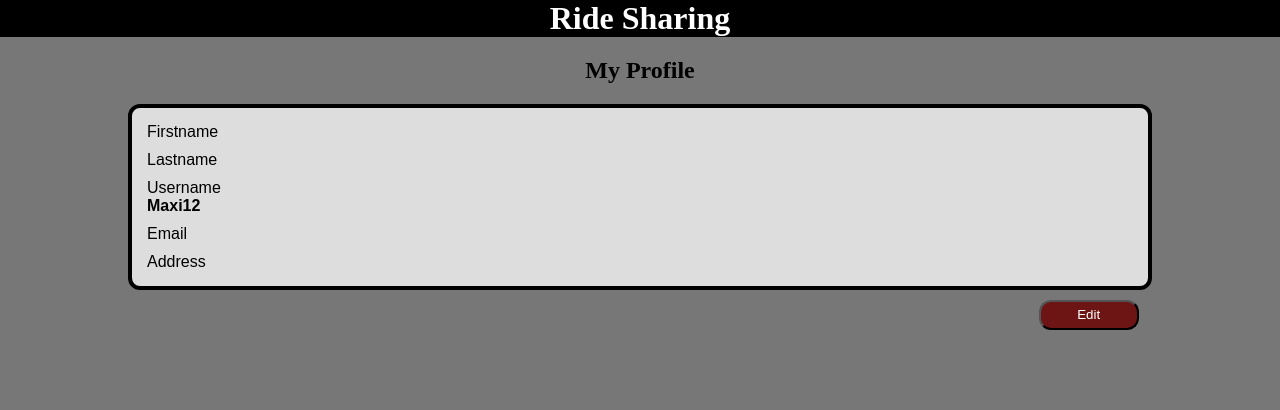
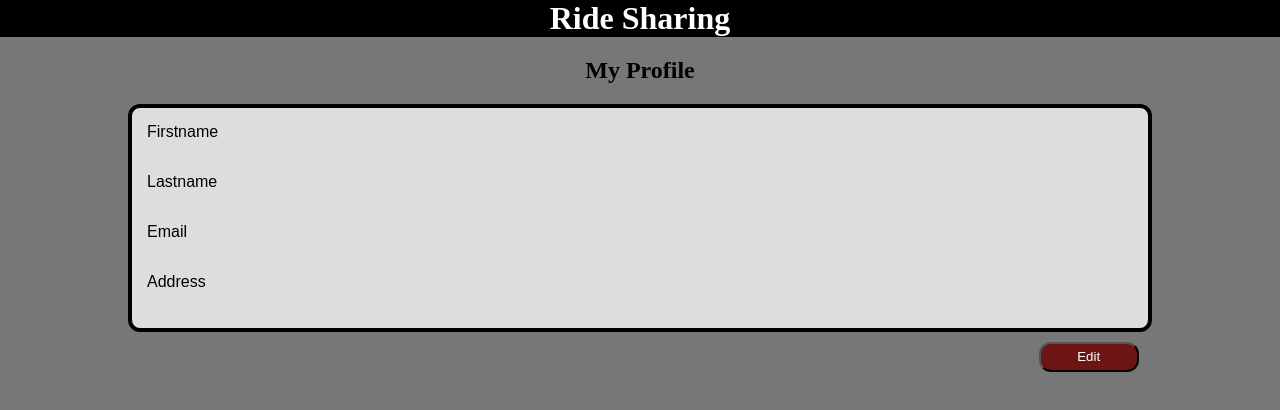
Before and after one commit to bfhmea4/mea4_03_rides, an Angular app in the folder src/main/ride_sharing_webbapp/: page /profile in a window 1280 px wide. Both pictures are taken after typing "name@example.com", "Sample123" into the empty fields and a click on the input "Login". Shown: the top 410 px of the page. Built offline with nearby package versions, Linux system fonts and the light colour scheme; no server answers.

Commit message:
Removed username and using inputs for profile form

```diff
--- a/src/main/ride_sharing_webbapp/src/app/profile/profile.component.css
+++ b/src/main/ride_sharing_webbapp/src/app/profile/profile.component.css
@@ -34,6 +34,9 @@
   font-family: Arial, sans-serif;
   font-weight: bold;
   min-height: 20px;
+  background: none;
+  border: none;
+  font-size: inherit;
 }
 
 .button-row {
--- a/src/main/ride_sharing_webbapp/src/app/profile/profile.component.html
+++ b/src/main/ride_sharing_webbapp/src/app/profile/profile.component.html
@@ -1,34 +1,30 @@
 <div class="content">
   <h2>My Profile</h2>
 
-  <div class="centered-content">
+  <form class="centered-content">
     <div class="card-content rounded-content bordered-content profile-content">
       <div>
         <label class="profile-item-label">Firstname</label><br/>
-        <span #profileFirstname class="profile-item-value" contenteditable="false">{{user.firstName}}</span>
+        <input type="text" #profileFirstname class="profile-item-value" contenteditable="false" value="{{user.firstName}}" [readOnly]="editing==false"/>
       </div>
       <div>
         <label class="profile-item-label">Lastname</label><br/>
-        <span #profileLastname class="profile-item-value" contenteditable="false">{{user.lastName}}</span>
-      </div>
-      <div>
-        <label class="profile-item-label">Username</label><br/>
-        <span #profileUsername class="profile-item-value" contenteditable="false">Maxi12</span>
+        <input type="text" #profileLastname class="profile-item-value" contenteditable="false" value="{{user.lastName}}" [readOnly]="editing==false"/>
       </div>
       <div>
         <label class="profile-item-label">Email</label><br/>
-        <span #profileEmail class="profile-item-value" contenteditable="false">{{user.email}}</span>
+        <input type="text" #profileEmail class="profile-item-value" contenteditable="false" value="{{user.email}}" [readOnly]="editing==false"/>
       </div>
       <div>
         <label class="profile-item-label">Address</label><br/>
-        <span #profileAddress class="profile-item-value" contenteditable="false">{{user.address}}</span>
+        <input type="text" #profileAddress class="profile-item-value" contenteditable="false" value="{{user.address}}" [readOnly]="editing==false"/>
       </div>
     </div>
 
     <div class="button-row">
       <button id="profile-button-edit" class="button-row-button" (click)="edit()" [class.invisible]="editing == true">Edit</button>
       <button id="profile-button-cancel" class="button-row-button" [class.invisible]="editing == false" (click)="cancel()">Cancel</button>
-      <button id="profile-button-save" class="button-row-button" (click)="save()" [class.invisible]="editing == false">Save</button>
+      <input type="submit" value="Save" id="profile-button-save" class="button-row-button" (click)="save()" [class.invisible]="editing == false"/>
     </div>
-  </div>
+  </form>
 </div>
--- a/src/main/ride_sharing_webbapp/src/app/profile/profile.component.ts
+++ b/src/main/ride_sharing_webbapp/src/app/profile/profile.component.ts
@@ -11,7 +11,6 @@ import {Router} from "@angular/router";
 export class ProfileComponent implements OnInit {
   @ViewChild('profileFirstname', { static: true }) profileFirstname!: ElementRef;
   @ViewChild('profileLastname', { static: true }) profileLastname!: ElementRef;
-  @ViewChild('profileUsername', { static: true }) profileUsername!: ElementRef;
   @ViewChild('profileEmail', { static: true }) profileEmail!: ElementRef;
   @ViewChild('profileAddress', { static: true }) profileAddress!: ElementRef;
 
@@ -41,7 +40,6 @@ export class ProfileComponent implements OnInit {
   edit(): void {
     this.profileFirstname.nativeElement.contentEditable = true;
     this.profileLastname.nativeElement.contentEditable = true;
-    this.profileUsername.nativeElement.contentEditable = true;
     this.profileEmail.nativeElement.contentEditable = true;
     this.profileAddress.nativeElement.contentEditable = true;
 
@@ -51,7 +49,6 @@ export class ProfileComponent implements OnInit {
   cancel(): void {
     this.profileFirstname.nativeElement.contentEditable = false;
     this.profileLastname.nativeElement.contentEditable = false;
-    this.profileUsername.nativeElement.contentEditable = false;
     this.profileEmail.nativeElement.contentEditable = false;
     this.profileAddress.nativeElement.contentEditable = false;
 
@@ -62,11 +59,10 @@ export class ProfileComponent implements OnInit {
     let user = {
       id: this.user.id,
       password: this.user.password,
-      firstName: this.profileFirstname.nativeElement.innerHTML,
-      lastName: this.profileLastname.nativeElement.innerHTML,
-      userName: this.profileUsername.nativeElement.innerHTML,
-      email: this.profileEmail.nativeElement.innerHTML,
-      address: this.profileAddress.nativeElement.innerHTML
+      firstName: this.profileFirstname.nativeElement.value,
+      lastName: this.profileLastname.nativeElement.value,
+      email: this.profileEmail.nativeElement.value,
+      address: this.profileAddress.nativeElement.value
     } as User
 
     console.log("Updating profile of user: " + this.user.email);
--- a/src/main/ride_sharing_webbapp/src/app/register/register.component.html
+++ b/src/main/ride_sharing_webbapp/src/app/register/register.component.html
@@ -4,7 +4,6 @@
   <form class="form" #userRegister="ngForm" (ngSubmit)="onClickSubmit(userRegister.value)" >
     <input class="text-input" name="firstname" type="text" placeholder="Firstname" required>
     <input class="text-input" name="lastname" type="text" placeholder="Lastname" required>
-    <input class="text-input" name="username" type="text" placeholder="Username" required>
     <input class="text-input" name="email" type="email" placeholder="Email" pattern="^[\w-\.]+@([\w-]+\.)+[\w-]{2,4}$" required>
     <input class="text-input" name="address" type="text" placeholder="Address" required>
     <input class="text-input" name="password" type="password" placeholder="Password" required>
--- a/src/main/ride_sharing_webbapp/src/app/register/register.component.ts
+++ b/src/main/ride_sharing_webbapp/src/app/register/register.component.ts
@@ -23,7 +23,6 @@ export class RegisterComponent implements OnInit {
       id: 1,
       firstName: data.firstname,
       lastName: data.lastname,
-      userName: data.username,
       email: data.email,
       address: data.address,
       password: data.password
--- a/src/main/ride_sharing_webbapp/src/model/User.ts
+++ b/src/main/ride_sharing_webbapp/src/model/User.ts
@@ -2,8 +2,7 @@ export interface User {
   id: number;
   firstName: string;
   lastName: string;
-  userName: string;
   email: string;
-  address: string
+  address: string;
   password: string;
 }
```
